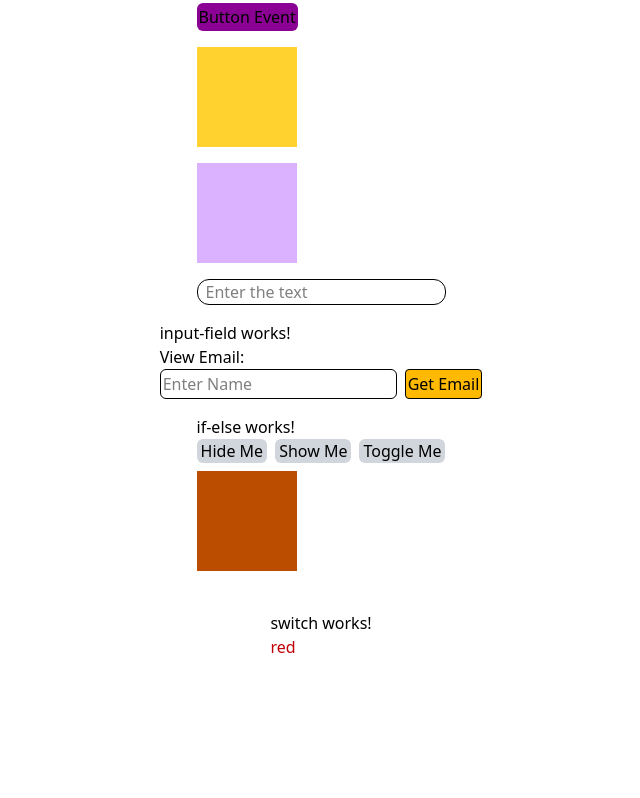
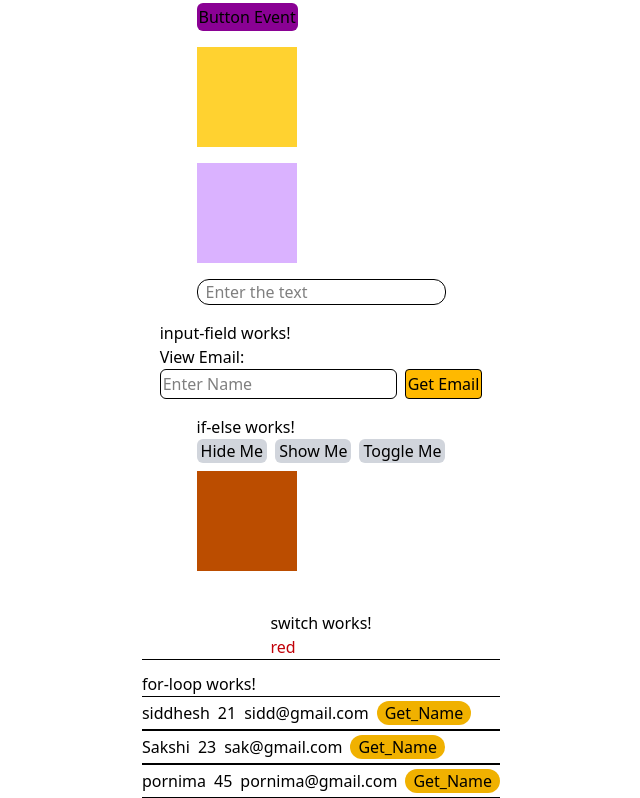
Before and after one commit to git-sidd/Angular_Learning, an Angular app: page / in a window 1280 px wide. Shown: the part 241-1039 px from the top of the page, without its empty margins (319-959 px from the left). Before the commit the page ends 900 px from the top, so only its background shows below. Built offline with nearby package versions, Linux system fonts and the light colour scheme.

Commit message:
for loops in angular

```diff
--- a/src/app/app.html
+++ b/src/app/app.html
@@ -1,8 +1,12 @@
 <div class="flex flex-col items-center justify-center">
         <app-login></app-login>
+
         <counter></counter>
+
         <events/>
         <input-field></input-field>
         <ifelse></ifelse>
         <switch/>
+        <forloop/>
+
 </div>
--- a/src/app/app.ts
+++ b/src/app/app.ts
@@ -5,11 +5,12 @@ import { Events } from './events/events';
 import { InputField } from './input-field/input-field';
 import { IfElse } from './if-else/if-else';
 import { Switch } from './switch/switch';
+import { ForLoop } from './for-loop/for-loop';
 
 
 @Component({
   selector: 'app-root',
-  imports: [Login,Counter,Events,InputField,IfElse,Switch],
+  imports: [Login,Counter,Events,InputField,IfElse,Switch,ForLoop],
   templateUrl: './app.html',
   styleUrl: './app.css'
 })
--- /dev/null
+++ b/src/app/for-loop/for-loop.html
@@ -0,0 +1,17 @@
+<hr>
+<p class="mt-3">for-loop works!</p>
+
+<div>
+
+    @for(student of students;track student.name){
+        <hr>
+        <div class="flex gap-2 my-1">
+            <h1>{{student.name}}</h1>
+            <h1>{{student.age}}</h1>
+            <h1>{{student.email}}</h1>
+            <button (click)="getname(student.name)" class="bg-yellow-500 rounded-2xl px-2 cursor-pointer">Get_Name</button>
+        </div>
+        <hr>
+    }
+
+</div>
--- /dev/null
+++ b/src/app/for-loop/for-loop.ts
@@ -0,0 +1,19 @@
+import { Component } from '@angular/core';
+
+@Component({
+  selector: 'forloop',
+  imports: [],
+  templateUrl: './for-loop.html',
+  styleUrl: './for-loop.css'
+})
+export class ForLoop {
+    students=[
+      {name:'siddhesh',age:'21',email:'sidd@gmail.com'},
+      {name:'Sakshi',age:'23',email:'sak@gmail.com'},
+      {name:'pornima',age:'45',email:'pornima@gmail.com'},
+    ]
+
+    getname(val:string){
+      console.log(val)
+    }
+}
```
Also changed, not shown: src/app/for-loop/for-loop.css (added), 1 other file (tests, documents, lock files or other folders).
